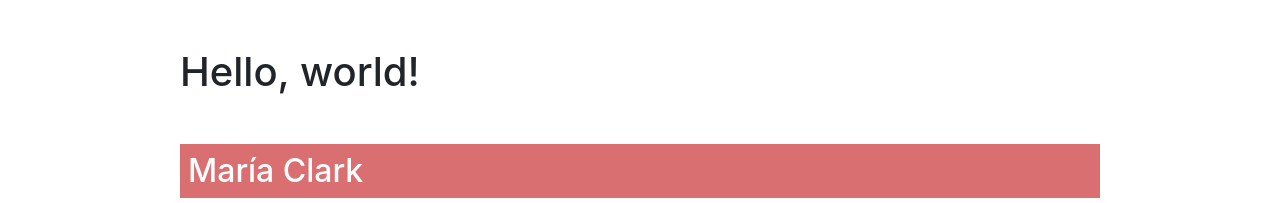
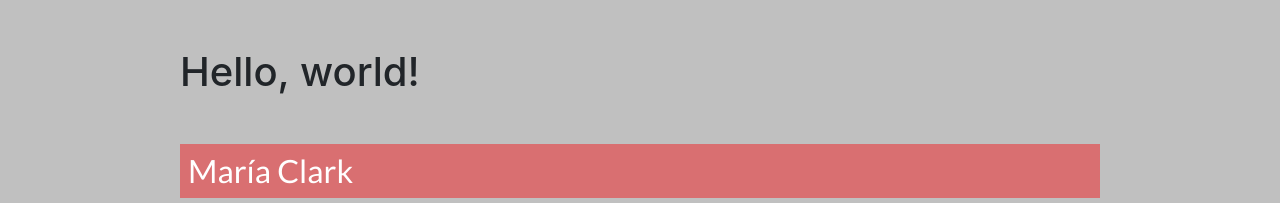
Before and after one commit to mariaignaciaclark/ev2, a plain HTML site: page tres.html in a window 1280 px wide. Shown: the top 203 px of the page. Drawn offline with nearby package versions, Linux system fonts and the light colour scheme.

Commit message:
Add files via upload

```diff
--- a/style.css
+++ b/style.css
@@ -1,8 +1,21 @@
+@import url('https://fonts.googleapis.com/css?family=Lato');
+
+body {
+	background: silver;
+}
+
+h2{
+	font-family: 'Lato';
+	font-weight: 400;
+}
+
 #menu{
 	position: fixed;
-	bottom:2rem;
+	bottom: 2rem;
 	right:2.5rem;
 }
+
+
 .bg-azul{
 	background:rgba(217,111,113);
 
```
